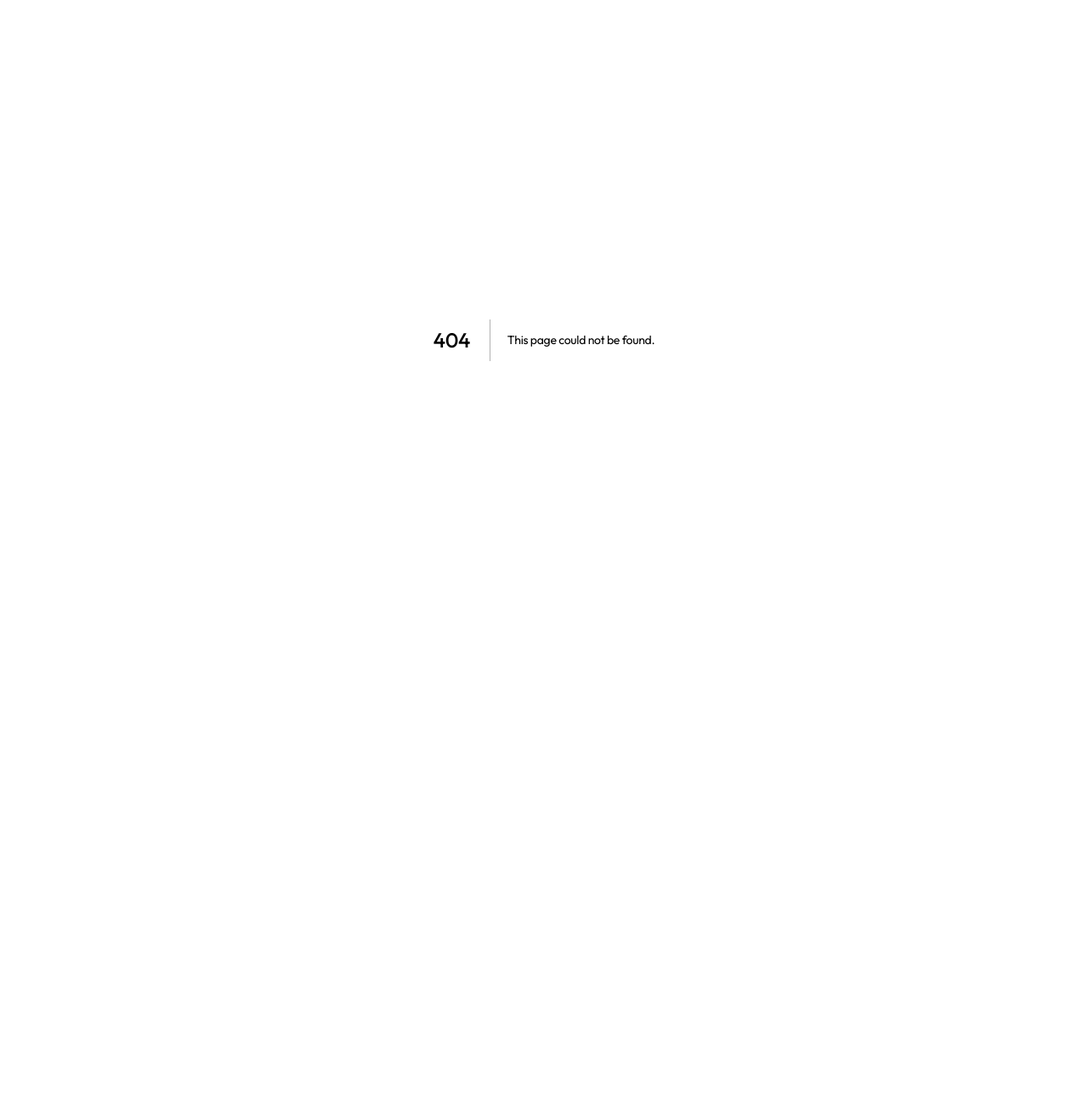
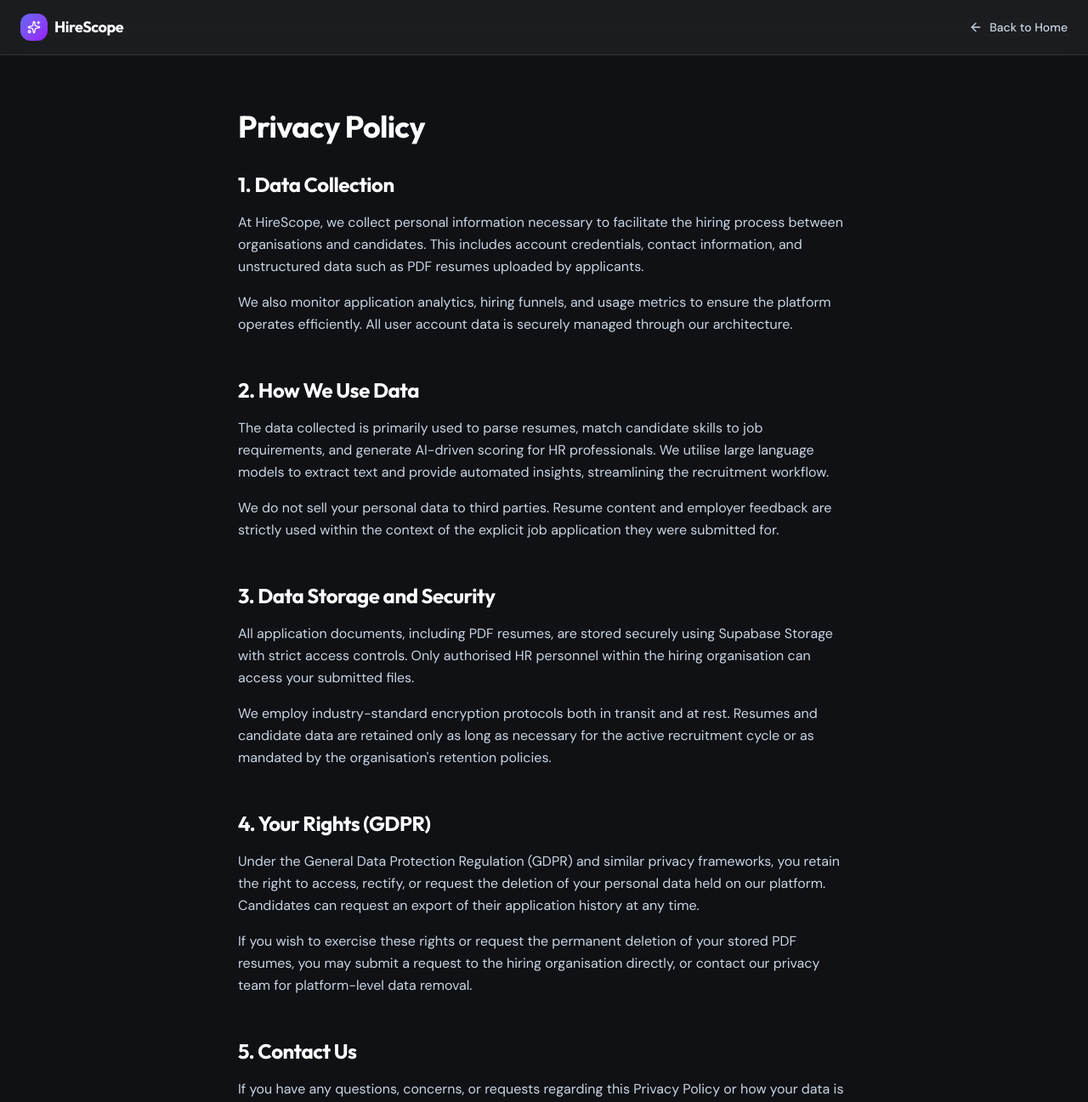
Before and after one commit to Alan0602/hireautosys, a Next.js app: page /privacy in a window 1280 px wide. Before the commit this address had no page. Shown: the top 1297 px of the page at 85% size. Before the commit the page ends 800 px from the top, so only its background shows below. Built offline with nearby package versions, Linux system fonts and the light colour scheme.

Commit message:
feat: add privacy policy page

```diff
--- /dev/null
+++ b/src/app/privacy/page.tsx
@@ -0,0 +1,97 @@
+"use client"
+
+import React from "react"
+import Link from "next/link"
+import { Sparkles, ArrowLeft } from "lucide-react"
+
+export default function PrivacyPolicyPage() {
+    return (
+        <div className="min-h-screen bg-[#0F1115] text-white">
+            {/* Navigation */}
+            <nav className="border-b border-white/10 bg-white/5 backdrop-blur-md sticky top-0 z-50">
+                <div className="max-w-7xl mx-auto px-6 h-16 flex items-center justify-between">
+                    <Link href="/" className="flex items-center gap-2 hover:opacity-80 transition-opacity">
+                        <div className="w-8 h-8 rounded-lg bg-gradient-to-br from-primary to-purple-600 flex items-center justify-center">
+                            <Sparkles className="text-white h-4 w-4" />
+                        </div>
+                        <span className="font-bold text-lg font-heading tracking-tight">HireScope</span>
+                    </Link>
+                    <Link
+                        href="/"
+                        className="text-sm font-medium text-slate-300 hover:text-white flex items-center gap-2 transition-colors"
+                    >
+                        <ArrowLeft className="h-4 w-4" />
+                        Back to Home
+                    </Link>
+                </div>
+            </nav>
+
+            {/* Content */}
+            <main className="max-w-3xl mx-auto px-6 py-16">
+                <h1 className="text-4xl font-bold font-heading mb-8">Privacy Policy</h1>
+
+                <div className="space-y-12 text-slate-300 leading-relaxed">
+                    <section>
+                        <h2 className="text-2xl font-bold text-white font-heading mb-4">1. Data Collection</h2>
+                        <p className="mb-4">
+                            At HireScope, we collect personal information necessary to facilitate the hiring process between organisations and candidates. This includes account credentials, contact information, and unstructured data such as PDF resumes uploaded by applicants.
+                        </p>
+                        <p>
+                            We also monitor application analytics, hiring funnels, and usage metrics to ensure the platform operates efficiently. All user account data is securely managed through our architecture.
+                        </p>
+                    </section>
+
+                    <section>
+                        <h2 className="text-2xl font-bold text-white font-heading mb-4">2. How We Use Data</h2>
+                        <p className="mb-4">
+                            The data collected is primarily used to parse resumes, match candidate skills to job requirements, and generate AI-driven scoring for HR professionals. We utilise large language models to extract text and provide automated insights, streamlining the recruitment workflow.
+                        </p>
+                        <p>
+                            We do not sell your personal data to third parties. Resume content and employer feedback are strictly used within the context of the explicit job application they were submitted for.
+                        </p>
+                    </section>
+
+                    <section>
+                        <h2 className="text-2xl font-bold text-white font-heading mb-4">3. Data Storage and Security</h2>
+                        <p className="mb-4">
+                            All application documents, including PDF resumes, are stored securely using Supabase Storage with strict access controls. Only authorised HR personnel within the hiring organisation can access your submitted files.
+                        </p>
+                        <p>
+                            We employ industry-standard encryption protocols both in transit and at rest. Resumes and candidate data are retained only as long as necessary for the active recruitment cycle or as mandated by the organisation's retention policies.
+                        </p>
+                    </section>
+
+                    <section>
+                        <h2 className="text-2xl font-bold text-white font-heading mb-4">4. Your Rights (GDPR)</h2>
+                        <p className="mb-4">
+                            Under the General Data Protection Regulation (GDPR) and similar privacy frameworks, you retain the right to access, rectify, or request the deletion of your personal data held on our platform. Candidates can request an export of their application history at any time.
+                        </p>
+                        <p>
+                            If you wish to exercise these rights or request the permanent deletion of your stored PDF resumes, you may submit a request to the hiring organisation directly, or contact our privacy team for platform-level data removal.
+                        </p>
+                    </section>
+
+                    <section>
+                        <h2 className="text-2xl font-bold text-white font-heading mb-4">5. Contact Us</h2>
+                        <p className="mb-4">
+                            If you have any questions, concerns, or requests regarding this Privacy Policy or how your data is handled by our AI systems, our dedicated privacy team is ready to assist you.
+                        </p>
+                        <p>
+                            You can reach us directly via email at privacy@hirescope.app. We aim to respond to all data inquiries within 48 hours.
+                        </p>
+                    </section>
+                </div>
+            </main>
+
+            {/* Footer */}
+            <footer className="border-t border-white/10 bg-[#0F1115] py-8 text-center text-slate-400 mt-12">
+                <div className="max-w-3xl mx-auto px-6 flex flex-col items-center gap-4">
+                    <p>© 2025 HireScope. All rights reserved.</p>
+                    <Link href="/" className="text-sm hover:text-white transition-colors">
+                        Return to HireScope
+                    </Link>
+                </div>
+            </footer>
+        </div>
+    )
+}
```
